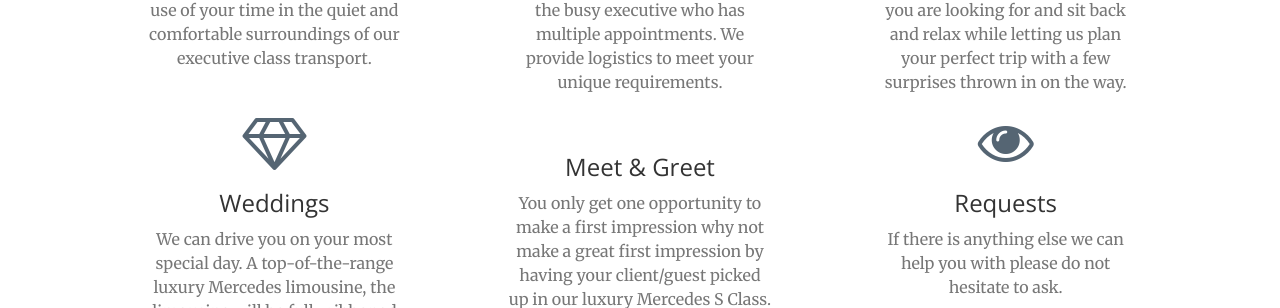
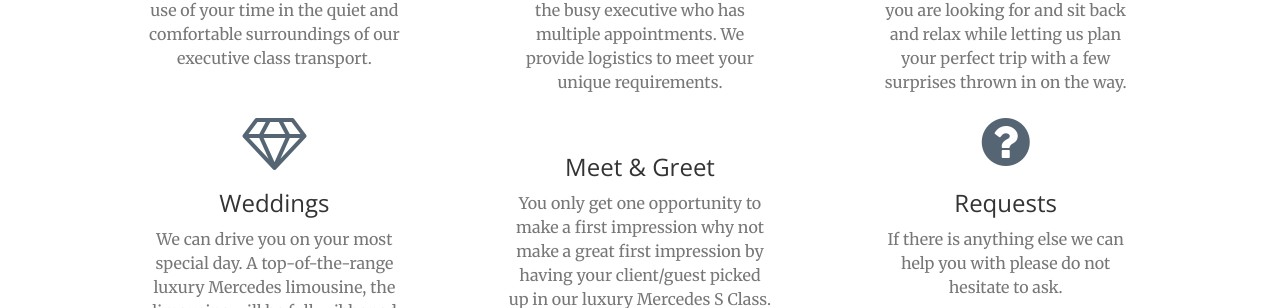
Before and after one commit to WebsitePlayground/WebsitePlayground.github.io, a Jekyll site: the page built from index.html, in a window 1280 px wide and 900 px high, scrolled down 1576 px. Shown: the part 142-450 px from the top of the window. Built offline with Jekyll 4.4.1, drawn with Linux system fonts in a browser that asks for light colours.

Commit message:
final changes

```diff
--- a/_includes/services.html
+++ b/_includes/services.html
@@ -88,7 +88,7 @@
             <div class="col-lg-3 col-md-6 text-center">
                 <div class="service-box">
                     <i
-                        class="fa fa-4x fa-eye wow bounceIn text-primary"
+                        class="fa fa-4x fa-question-circle wow bounceIn text-primary"
                         data-wow-delay=".2s"
                     ></i>
                     <h3>Requests</h3>
```
